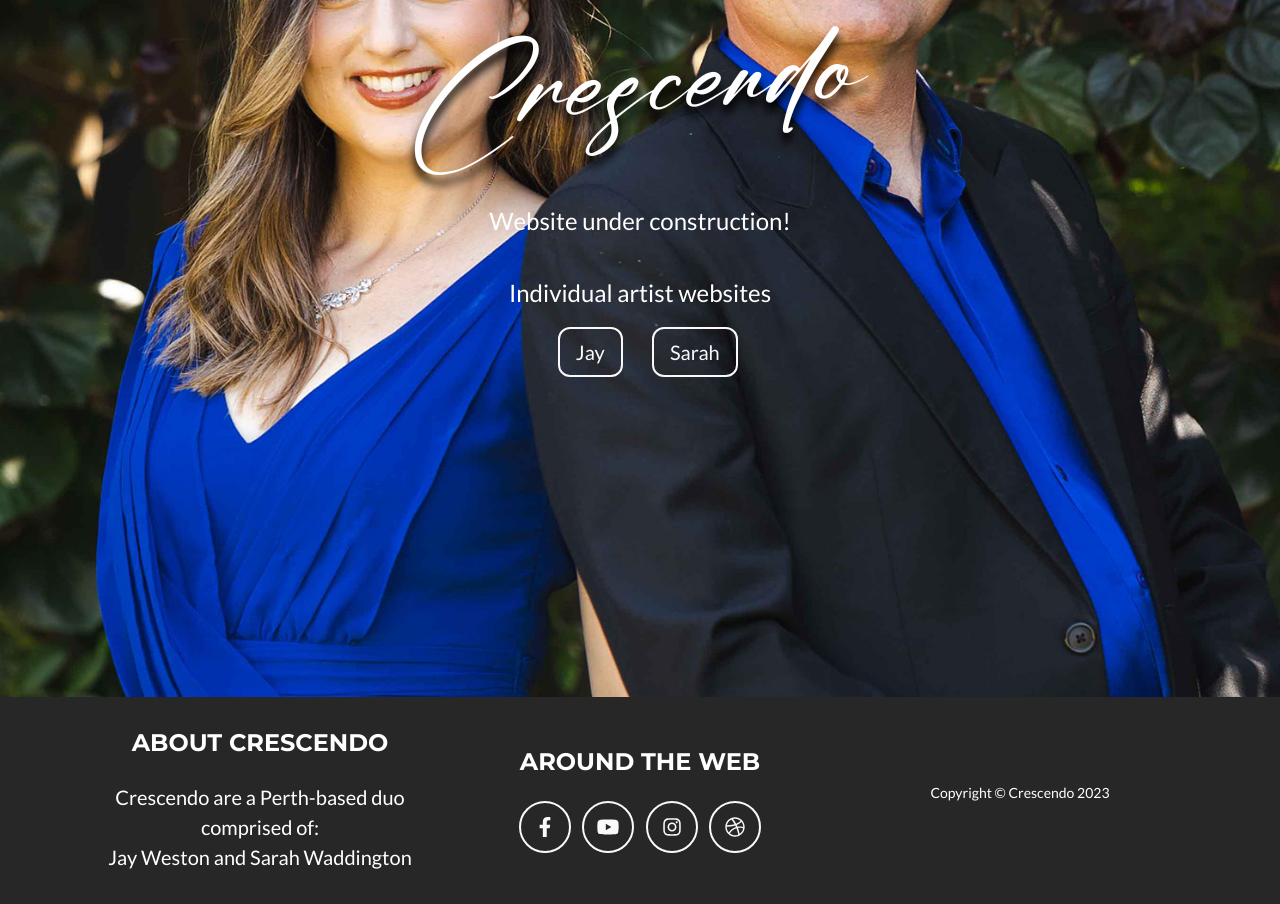
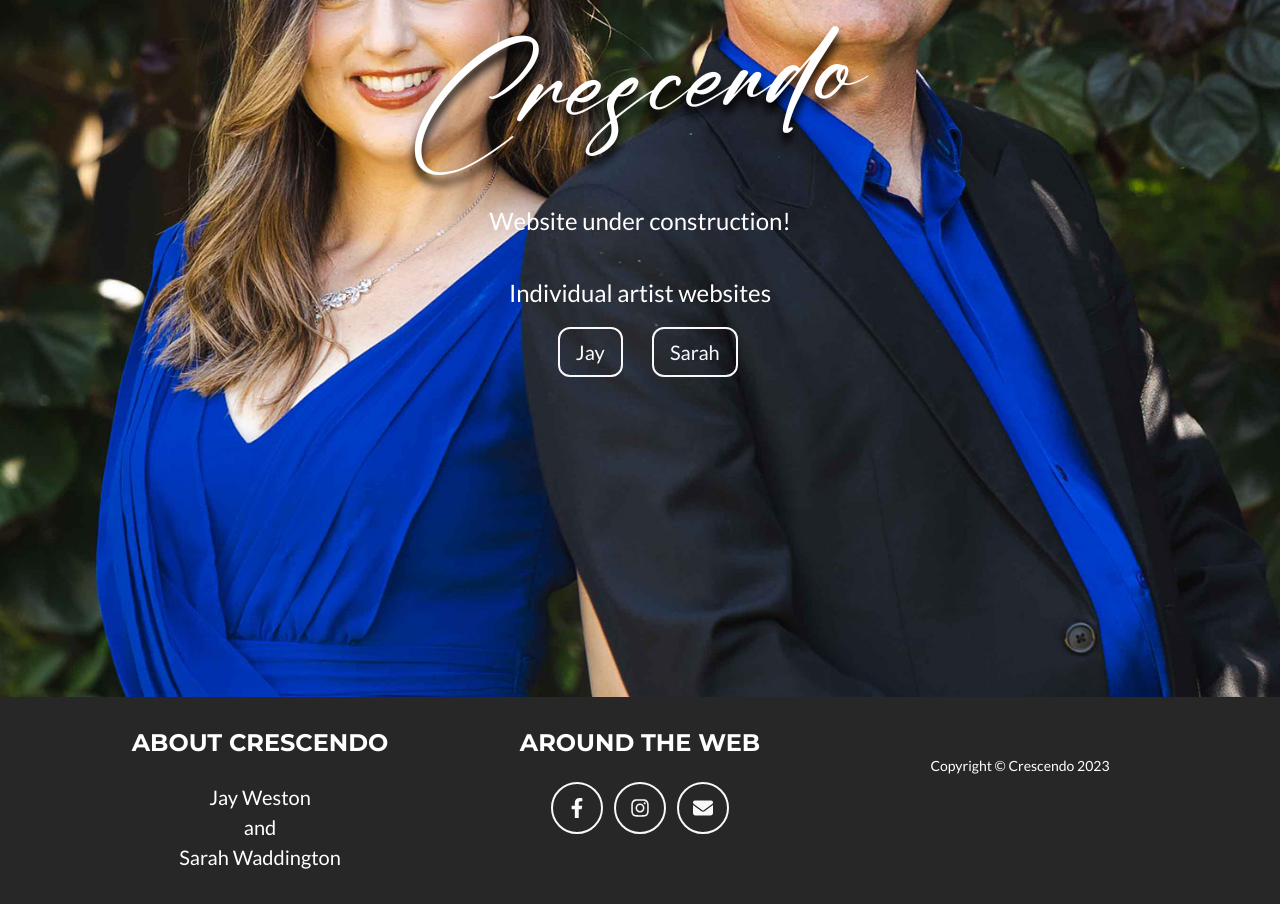
Before and after one commit to james-320/crescendoduo.com, a plain HTML site: page index.html in a window 1280 px wide. Shown: the part 421-1325 px from the top of the page. Drawn offline with nearby package versions, Linux system fonts and the light colour scheme.

Commit message:
updated social link URLs

```diff
--- a/index.html
+++ b/index.html
@@ -42,22 +42,20 @@
         <!-- Footer-->
         <footer class="footer text-center">
             <div class="container">
-                <div class="row justify-content-center align-items-center">
+                <div class="row justify-content-center">
                     <!-- Footer About Text-->
                     <div class="col-lg-4 mb-5 mb-lg-0">
                         <h4 class="text-uppercase mb-4">About Crescendo</h4>
                         <p class="lead mb-0">
-                            Crescendo are a Perth-based duo comprised of:<br>
-                            Jay Weston and Sarah Waddington
+                            Jay Weston<br>and<br>Sarah Waddington
                         </p>
                     </div>
                     <!-- Footer Social Icons-->
                     <div class="col-lg-4 mb-5 mb-lg-0">
                         <h4 class="text-uppercase mb-4">Around the Web</h4>
-                        <a class="btn btn-outline-light btn-social mx-1" href="#!"><i class="fab fa-fw fa-facebook-f"></i></a>
-                        <a class="btn btn-outline-light btn-social mx-1" href="#!"><i class="fab fa-fw fa-youtube"></i></a>
-                        <a class="btn btn-outline-light btn-social mx-1" href="#!"><i class="fab fa-fw fa-instagram"></i></a>
-                        <a class="btn btn-outline-light btn-social mx-1" href="#!"><i class="fab fa-fw fa-dribbble"></i></a>
+                        <a class="btn btn-outline-light btn-social mx-1" href="https://www.facebook.com/crescendoduo"><i class="fab fa-fw fa-facebook-f"></i></a>
+                        <a class="btn btn-outline-light btn-social mx-1" href="https://www.instagram.com/crescendoduo_"><i class="fab fa-fw fa-instagram"></i></a>
+                        <a class="btn btn-outline-light btn-social mx-1" href="mailto:info@crescendoduo.com"><i class="fa-solid fa-fw fa-envelope"></i></a>
                     </div>
                     <!-- Footer About Text-->
                     <div class="col-lg-4 mb-5 mb-lg-0">
```
